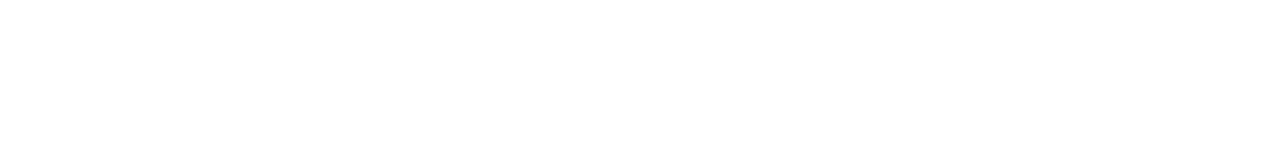
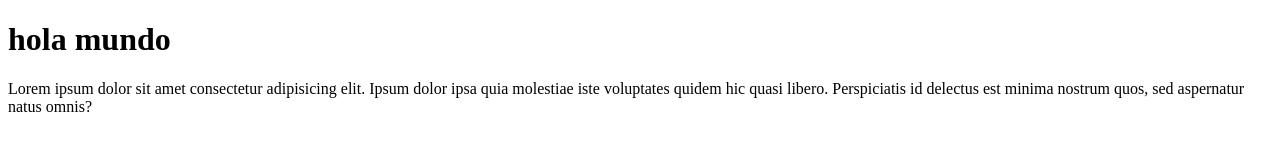
Before and after one commit to Fernanda643/ejercicio, a plain HTML site: page index.html in a window 1280 px wide. Drawn offline with Linux system fonts and the light colour scheme.

Commit message:
en la linea 9 y 10 se modifico el cuerpo del programa de index.html

```diff
--- a/index.html
+++ b/index.html
@@ -6,6 +6,7 @@
     <title>Document</title>
 </head>
 <body>
-
+    <h1>hola mundo</h1>
+    <p>Lorem ipsum dolor sit amet consectetur adipisicing elit. Ipsum dolor ipsa quia molestiae iste voluptates quidem hic quasi libero. Perspiciatis id delectus est minima nostrum quos, sed aspernatur natus omnis?</p>
 </body>
 </html>
```
